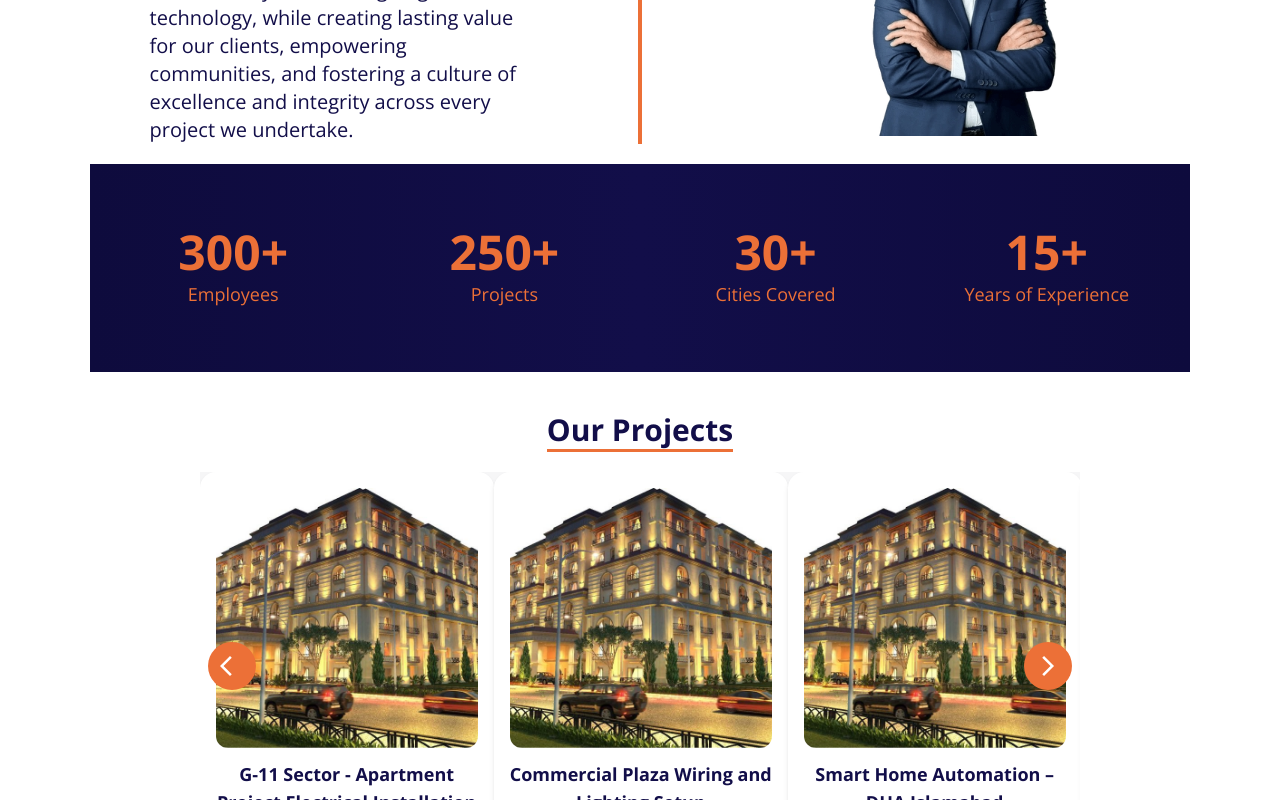
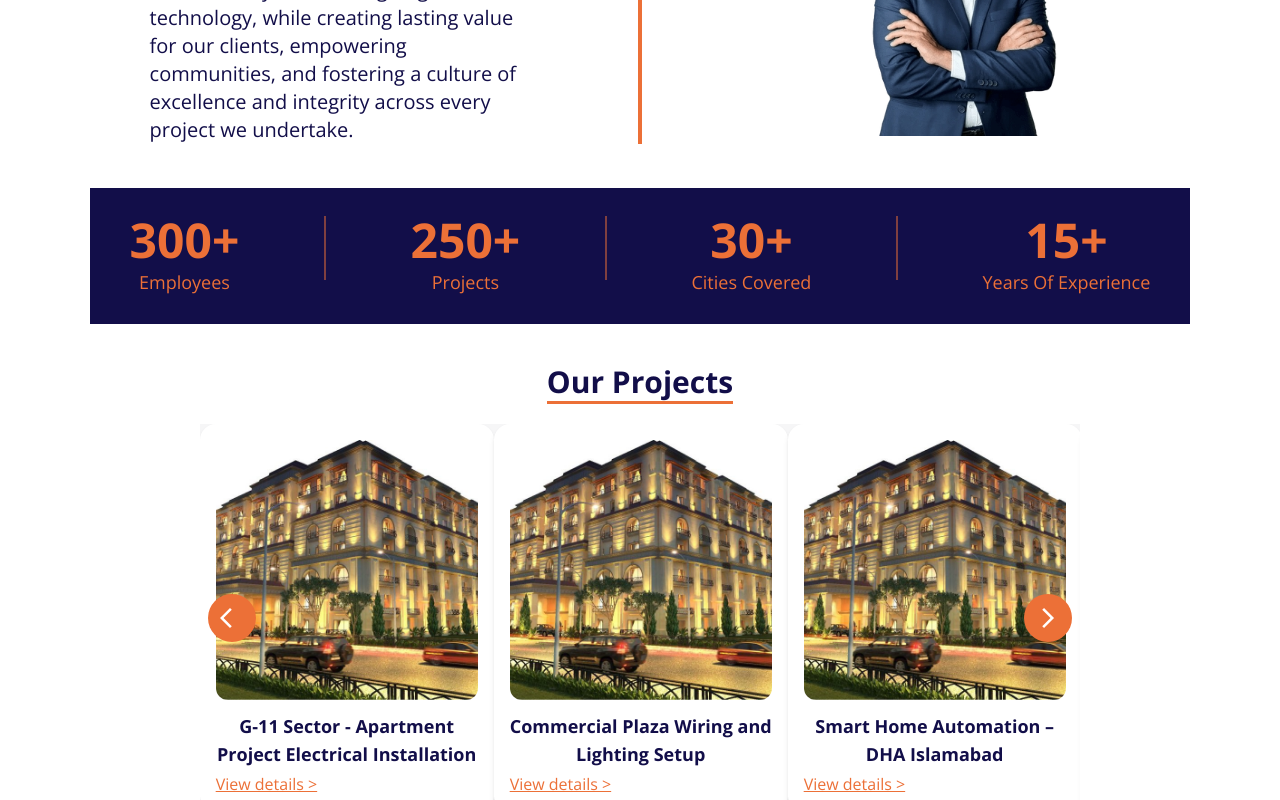
Before and after one commit to muhammad-aman-dev/electrical-company-website-project, a Next.js app: page / in a window 1280 px wide. Shown: the part 912-1712 px from the top of the page. Built offline with nearby package versions, Linux system fonts and the light colour scheme.

Commit message:
Update page.js

```diff
--- a/app/page.js
+++ b/app/page.js
@@ -180,20 +180,20 @@ viewport={{ once: true }}
           </motion.div>
         </div>
       </motion.div>
-      <motion.section
-  className="bg-gradient-to-r from-[#0e0b3d] via-[#120e49] to-[#0e0b3d] py-16 px-6"
-  initial={{ opacity: 0, y: 30 }}
-  whileInView={{ opacity: 1, y: 0 }}
-  transition={{ duration: 0.8, ease: 'easeOut' }}
-  viewport={{ once: true }}
->
-  <div className="max-w-6xl mx-auto grid grid-cols-1 sm:grid-cols-2 lg:grid-cols-4 gap-8">
-    <StatCounter target={300} label="Employees" />
-    <StatCounter target={250} label="Projects" />
-    <StatCounter target={30} label="Cities Covered" />
-    <StatCounter target={15} label="Years of Experience" />
-  </div>
-</motion.section>
+      <motion.div
+        className="bg-[#120e49] mt-6 flex sm:flex-row flex-col justify-between gap-6 sm:gap-0 flex-wrap px-10 py-7"
+        initial={{ opacity: 0, y: 30 }}
+        animate={{ opacity: 1, y: 0 }}
+        transition={{ duration: 0.8, ease: "easeOut" }}
+      >
+        <StatCounter target={300} label="Employees" />
+        <span className="h-16 w-[2px] bg-[#ec7037]/50 hidden sm:block"></span>
+        <StatCounter target={250} label="Projects" />
+        <span className="h-16 w-[2px] bg-[#ec7037]/50 hidden sm:block"></span>
+        <StatCounter target={30} label="Cities Covered" />
+        <span className="h-16 w-[2px] bg-[#ec7037]/50 hidden sm:block"></span>
+        <StatCounter target={15} label="Years Of Experience" />
+      </motion.div>
       <motion.div
   className="mt-6"
   initial={{ opacity: 0, y: 50 }}
```
